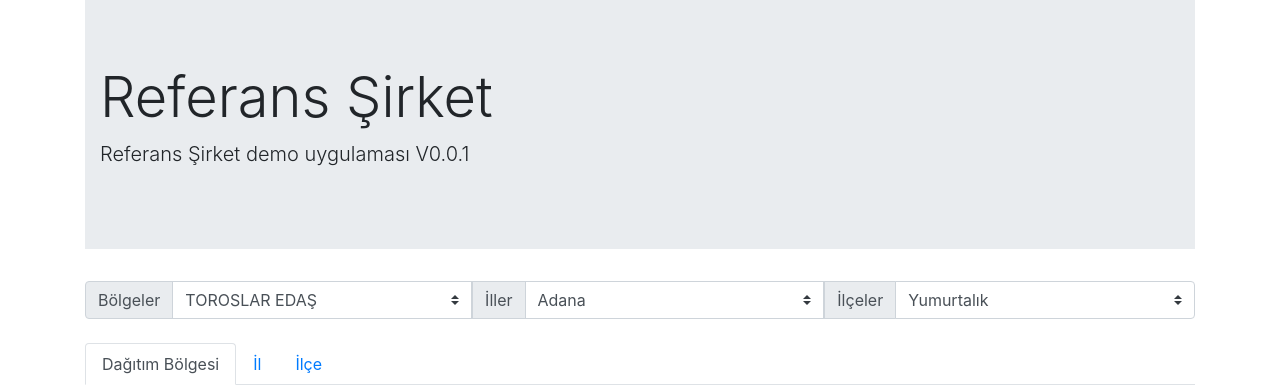
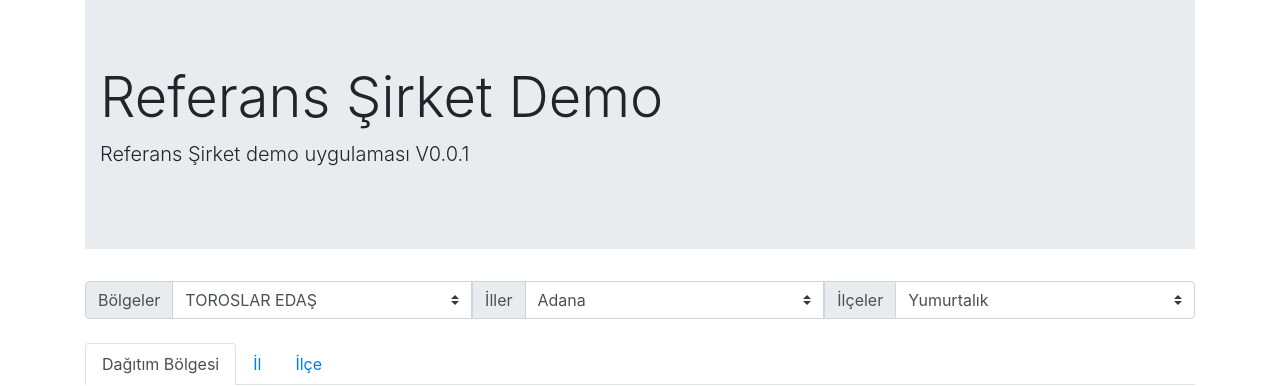
Before and after one commit to kasdevelopment/referans, a Flask app: page / in a window 1280 px wide. Shown: the top 386 px of the page. Run offline with Flask 2, Linux system fonts and the light colour scheme; some libraries are stand-ins or nearby versions.

Commit message:
change jumbotrone header

```diff
--- a/refs/templates/index.html
+++ b/refs/templates/index.html
@@ -12,7 +12,7 @@
     <div class="container">
         <div class="jumbotron jumbotron-fluid">
             <div class="container">
-                <h1 class="display-4">Referans Şirket</h1>
+                <h1 class="display-4">Referans Şirket Demo</h1>
                 <p class="lead">Referans Şirket demo uygulaması V0.0.1</p>
             </div>
         </div>
```
